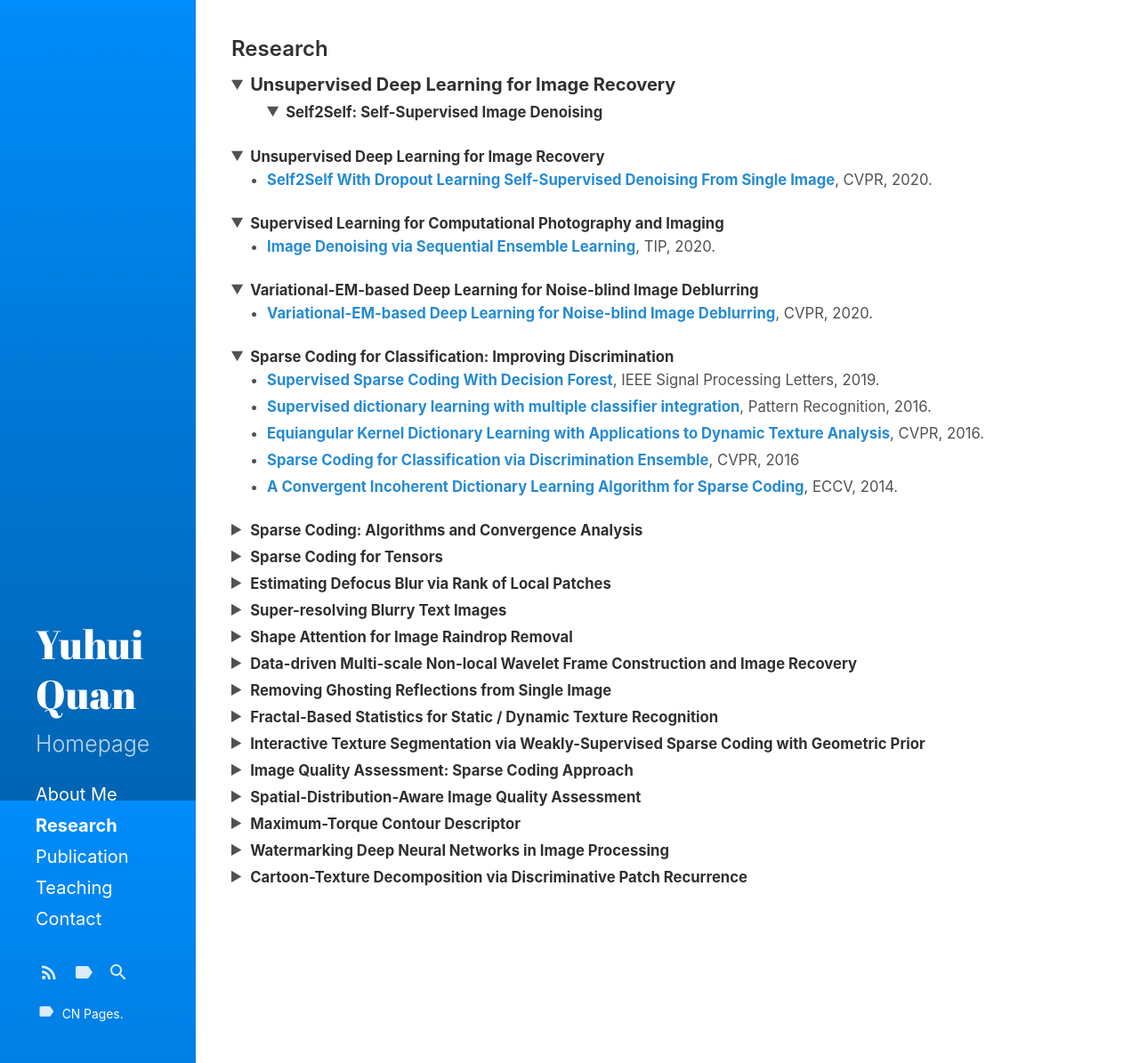
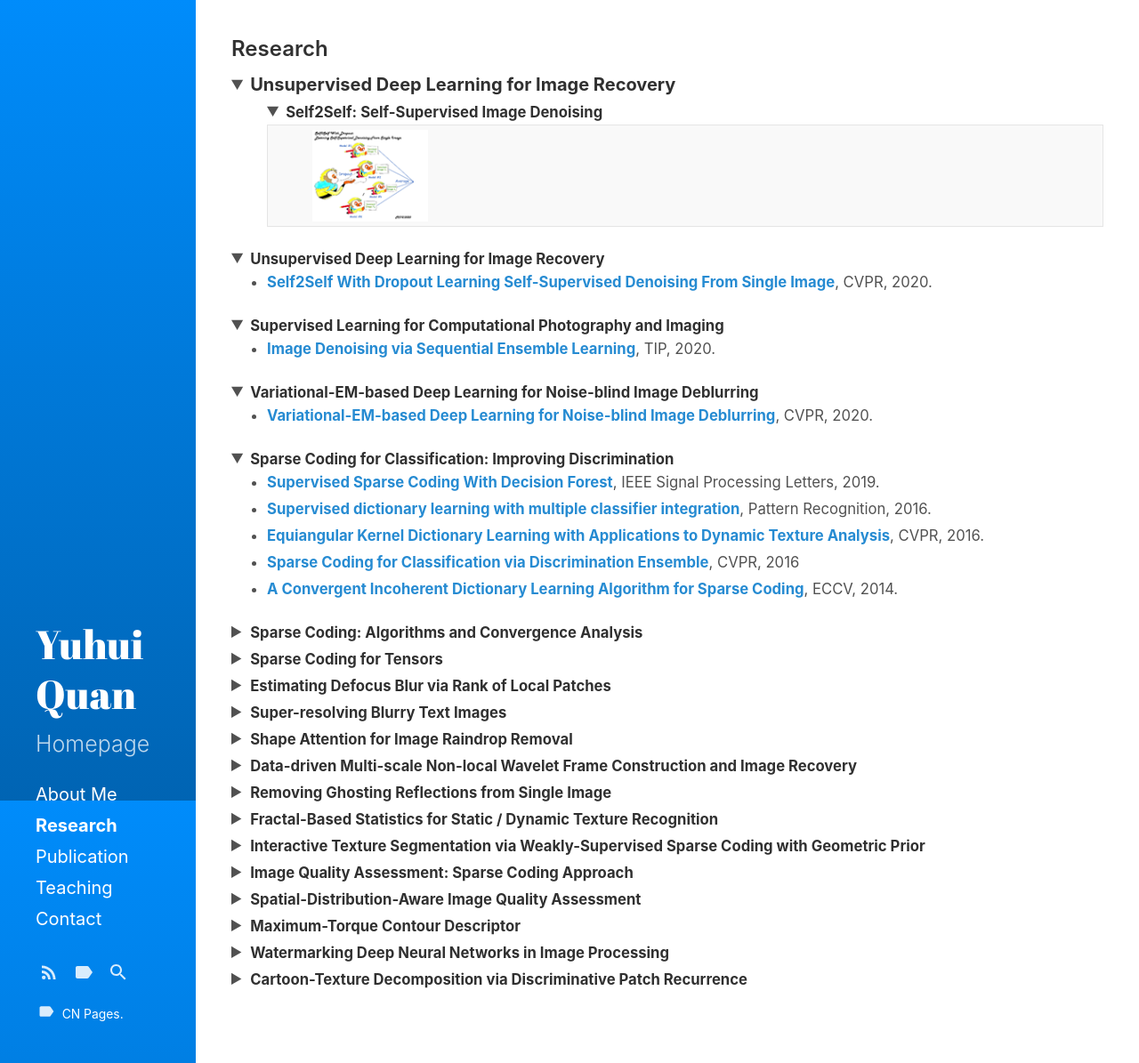
Before and after one commit to Dofboom/Dofboom.github.io, a Jekyll site: the page built from research.md, in a window 1280 px wide and 1195 px high. Shown: the whole window at 89% size. Built offline with Jekyll 4.4.1, drawn with Linux system fonts in a browser that asks for light colours.

Commit message:
Update research.md

```diff
--- a/research.md
+++ b/research.md
@@ -17,6 +17,14 @@ sidebar_link: true
 
 <table>
 <tbody>
+
+<tr>
+ <th>
+  <ul>
+   <img src="https://github.com/Dofboom/Dofboom.github.io/raw/master/images/r_im1.png" alt="" width="130" align="left" />
+  </ul>
+ </th>
+</tr>
 
 </tbody>
 </table>
```
